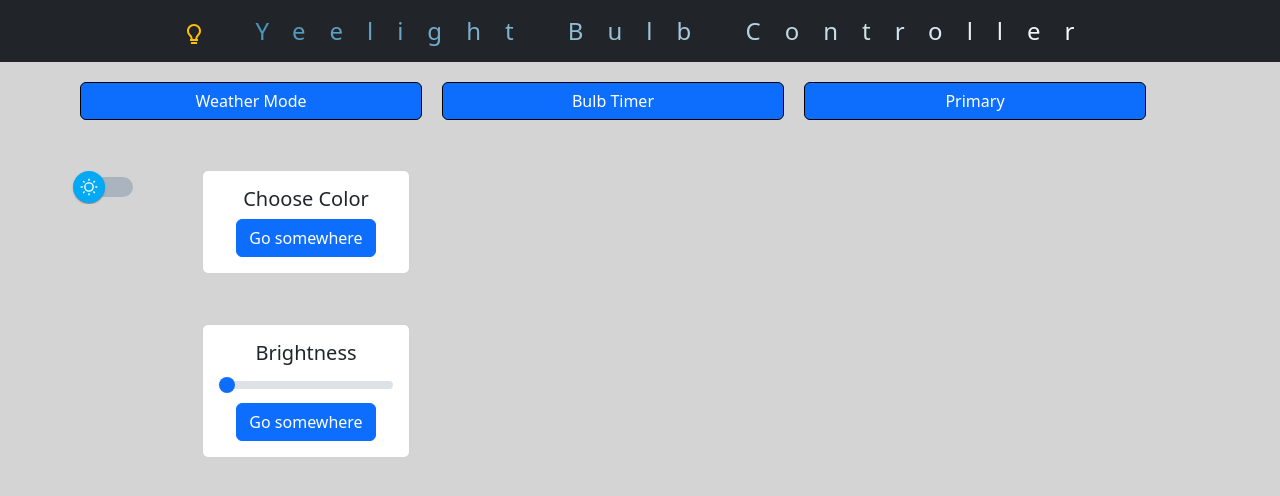
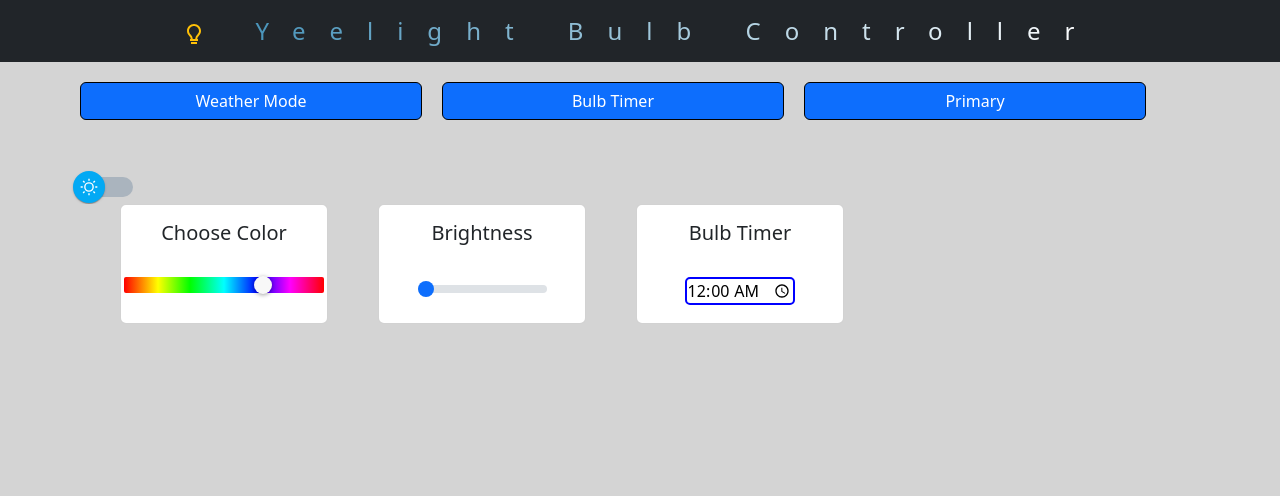
Before and after one commit to DolevMishali/Bulb-Project, a React (Create React App) app in the folder client/: page / in a window 1280 px wide. Shown: the top 496 px of the page. Built offline with nearby package versions, Linux system fonts and the light colour scheme.

Commit message:
Color picker were added

```diff
--- a/client/src/components/Cards.js
+++ b/client/src/components/Cards.js
@@ -1,8 +1,9 @@
-import React from 'react';
+import BrightnessSlider from './BrightnessSlider';
 import Button from 'react-bootstrap/Button';
 import Card from 'react-bootstrap/Card';
+import React from 'react';
+import ColorPicker from './ColorPicker';
 import './Cards.css';
-import BrightnessSlider from './BrightnessSlider';
 
 export const ColorPickerCard = () => {
   const handleClick = () => {
@@ -14,9 +15,8 @@
     <Card className='cardsStyle'>
       <Card.Body>
         <Card.Title>Choose Color</Card.Title>
-        <Button variant='primary' onClick={handleClick}>
-          Go somewhere
-        </Button>
+        <br />
+        <ColorPicker />
       </Card.Body>
     </Card>
   );
@@ -32,13 +32,32 @@
     <Card className='cardsStyle'>
       <Card.Body>
         <Card.Title>Brightness</Card.Title>
+        <br />
         <BrightnessSlider />
-        <Button variant='primary' onClick={handleClick}>
-          Go somewhere
-        </Button>
       </Card.Body>
     </Card>
   );
 };
 
-export default { ColorPickerCard, BulbBrightnessCard };
+export const BulbTimerCard = () => {
+  const handleClick = () => {
+    console.log('Button in Card2 clicked!');
+    // do something when the button in Card2 is clicked
+  };
+
+  return (
+    <Card className='cardsStyle'>
+      <Card.Body>
+        <Card.Title>Bulb Timer</Card.Title>
+        <br />
+        <input
+          type='time'
+          value='00:00:00'
+          style={{ borderRadius: '5px', border: '2px solid blue' }}
+        ></input>
+      </Card.Body>
+    </Card>
+  );
+};
+
+export default { ColorPickerCard, BulbBrightnessCard, BulbTimerCard };
--- /dev/null
+++ b/client/src/components/ColorPicker.js
@@ -0,0 +1,12 @@
+import React from 'react';
+import { HuePicker } from 'react-color';
+
+class ColorPicker extends React.Component {
+  render() {
+    return <HuePicker width='200px' />;
+  }
+}
+
+export default ColorPicker;
+//Todo - Add onChange
+// options of pickers https://casesandberg.github.io/react-color/
--- a/client/src/components/main.js
+++ b/client/src/components/main.js
@@ -19,10 +19,11 @@
             Primary
           </Button>{' '}
           <SwitchOnOff />
-          <Col>
+          <Row>
             <ButtonCard.ColorPickerCard />
             <ButtonCard.BulbBrightnessCard />
-          </Col>
+            <ButtonCard.BulbTimerCard />
+          </Row>
         </Row>
       </Container>
       {/* <DetailsOverLay />
```
